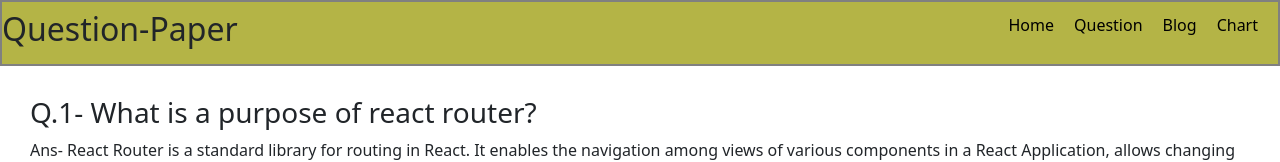
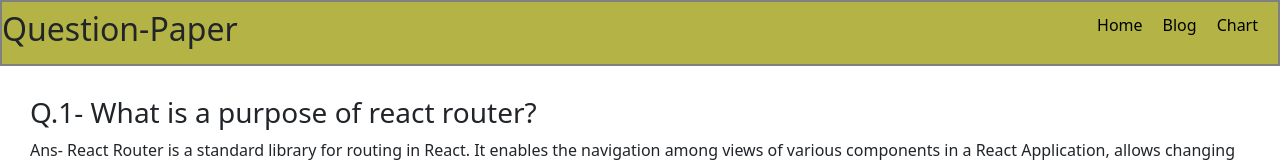
Before and after one commit to SADIA-AFSANA/assign9-questionpaper, a React (Create React App) app: page /blog in a window 1280 px wide. Shown: the top 162 px of the page. Built offline with nearby package versions, Linux system fonts and the light colour scheme.

Commit message:
btn added

```diff
--- a/src/App.js
+++ b/src/App.js
@@ -34,9 +34,10 @@ function App() {
           element: <Home></Home>
         },
         {
-          path: '/question',
+          path: '/post/:postId',
           element: <Question></Question>
         },
+
         {
           path: '/blog',
           element: <Blog></Blog>
--- a/src/component/NavBar/NavBar.js
+++ b/src/component/NavBar/NavBar.js
@@ -8,7 +8,7 @@ const NavBar = () => {
     const [open, setOpen] = useState(false)
     const routes = [
         { id: 1, name: 'Home', path: '/home' },
-        { id: 2, name: 'Question', path: '/question' },
+        // { id: 2, name: 'Question', path: '/question' },
         { id: 3, name: 'Blog', path: '/blog' },
         { id: 4, name: 'Chart', path: '/chart' },
     ]
--- a/src/component/Question/Question.js
+++ b/src/component/Question/Question.js
@@ -3,7 +3,7 @@ import React from 'react';
 const Question = () => {
     return (
         <div>
-            <h1>question</h1>
+            <h1>all quiz are here</h1>
         </div>
     );
 };
--- a/src/component/Quiz/Quiz.js
+++ b/src/component/Quiz/Quiz.js
@@ -1,7 +1,13 @@
 import React from 'react';
+import { useNavigate } from 'react-router-dom';
 import './Quiz.css';
 
 const Quiz = ({ quiz }) => {
+
+    const navigate = useNavigate();
+    const handleNavigate = () => {
+        navigate(`/post/${quiz.id}`);
+    }
     return (
         <div className='profile'>
             <div>
@@ -9,8 +15,8 @@ const Quiz = ({ quiz }) => {
             </div>
             <div>
                 <p>{quiz.name}</p>
-                <p>Q-5</p>
-                <button>Question</button>
+                <p>quiz: {quiz.total}</p>
+                <button onClick={handleNavigate}>Question</button>
             </div>
 
 
```
